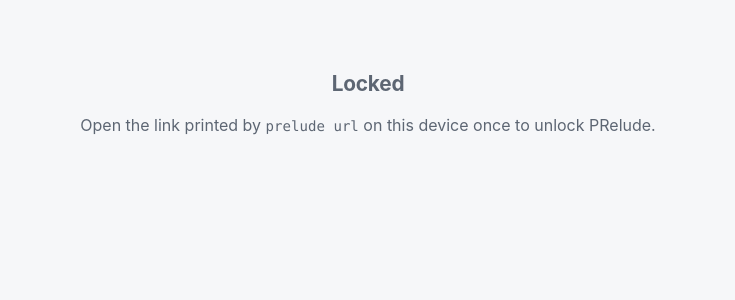
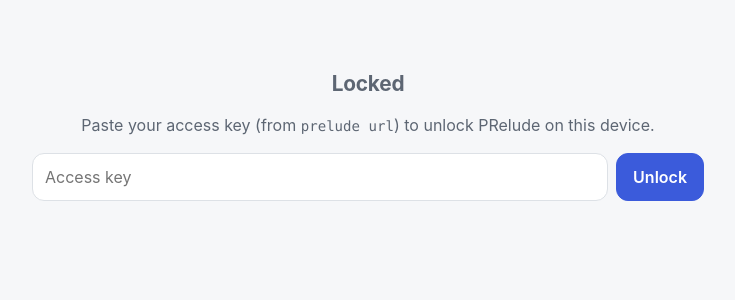
Before and after one commit to B1ueber2y/PRelude, a Python web app: template prelude/templates/locked.html in a window 1280 px wide. Shown: the part 45-345 px from the top of the page, without its empty margins (272-1007 px from the left). Run offline with Jinja, Linux system fonts and the light colour scheme; the template is opened without the code that fills it, so the values that code supplies are empty.

Commit message:
Let the locked page accept a pasted access key
Home-screen web apps on iOS don't share Safari's cookies.

Co-Authored-By: Claude Opus 5.5 <noreply@anthropic.com>
Claude-Session: https://claude.ai/code/session_01F1KXdeugb9CNkSQxchvPSr

```diff
--- a/prelude/static/app.css
+++ b/prelude/static/app.css
@@ -380,3 +380,5 @@ textarea { resize: none; line-height: 1.45; }
 .chip { display: inline-flex; align-items: center; gap: 4px; padding: 4px 10px; border-radius: 999px; background: var(--surface-2); color: var(--text); }
 .chip input { width: auto; padding: 0; accent-color: var(--accent); margin: 0; }
 .hint.inline { flex-basis: 100%; margin: 0; }
+.unlock { display: flex; gap: 8px; margin-top: 16px; }
+.unlock input { flex: 1; min-width: 0; }
--- a/prelude/templates/locked.html
+++ b/prelude/templates/locked.html
@@ -2,6 +2,10 @@
 {% block content %}
 <section class="empty">
   <h1>Locked</h1>
-  <p>Open the link printed by <code>prelude url</code> on this device once to unlock PRelude.</p>
+  <p>Paste your access key (from <code>prelude url</code>) to unlock PRelude on this device.</p>
+  <form method="get" action="/" class="unlock" hx-boost="false">
+    <input name="key" type="password" autocomplete="current-password" autocapitalize="off" placeholder="Access key" required>
+    <button class="btn primary" type="submit">Unlock</button>
+  </form>
 </section>
 {% endblock %}
```
